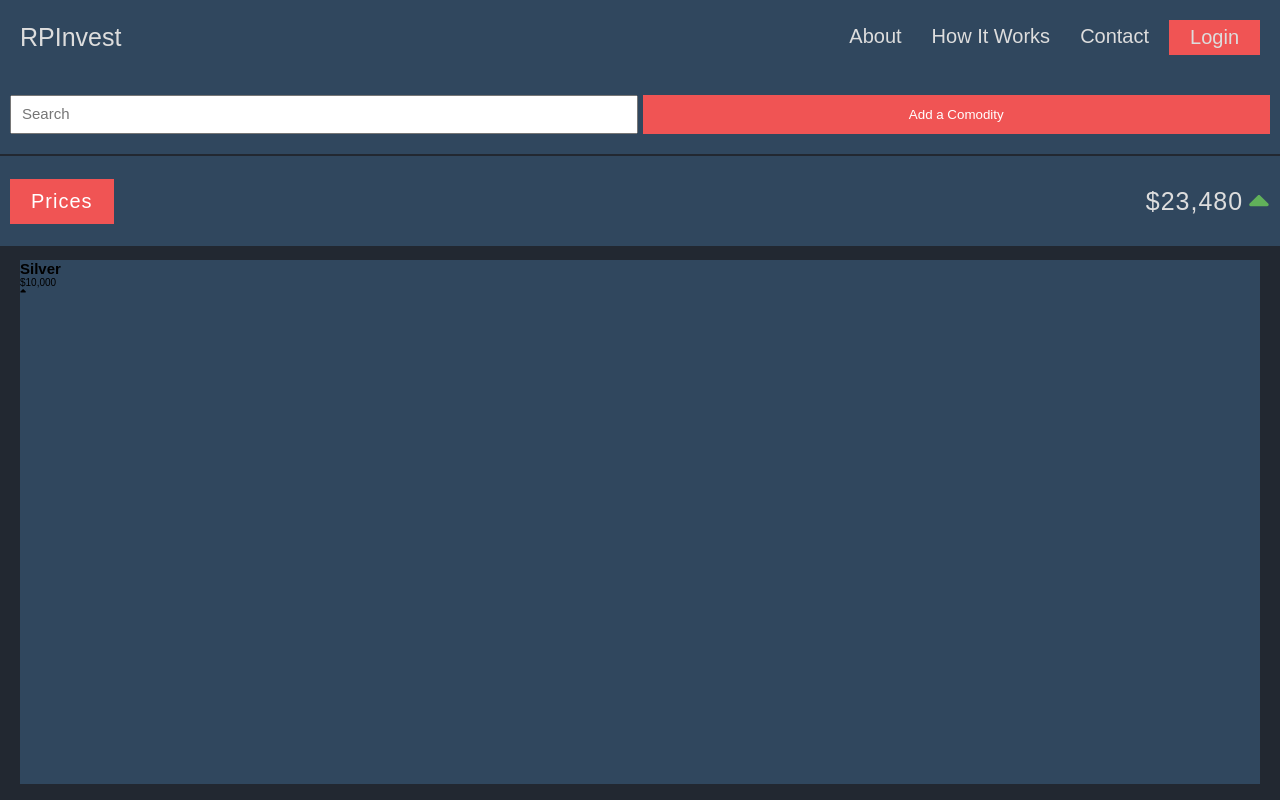
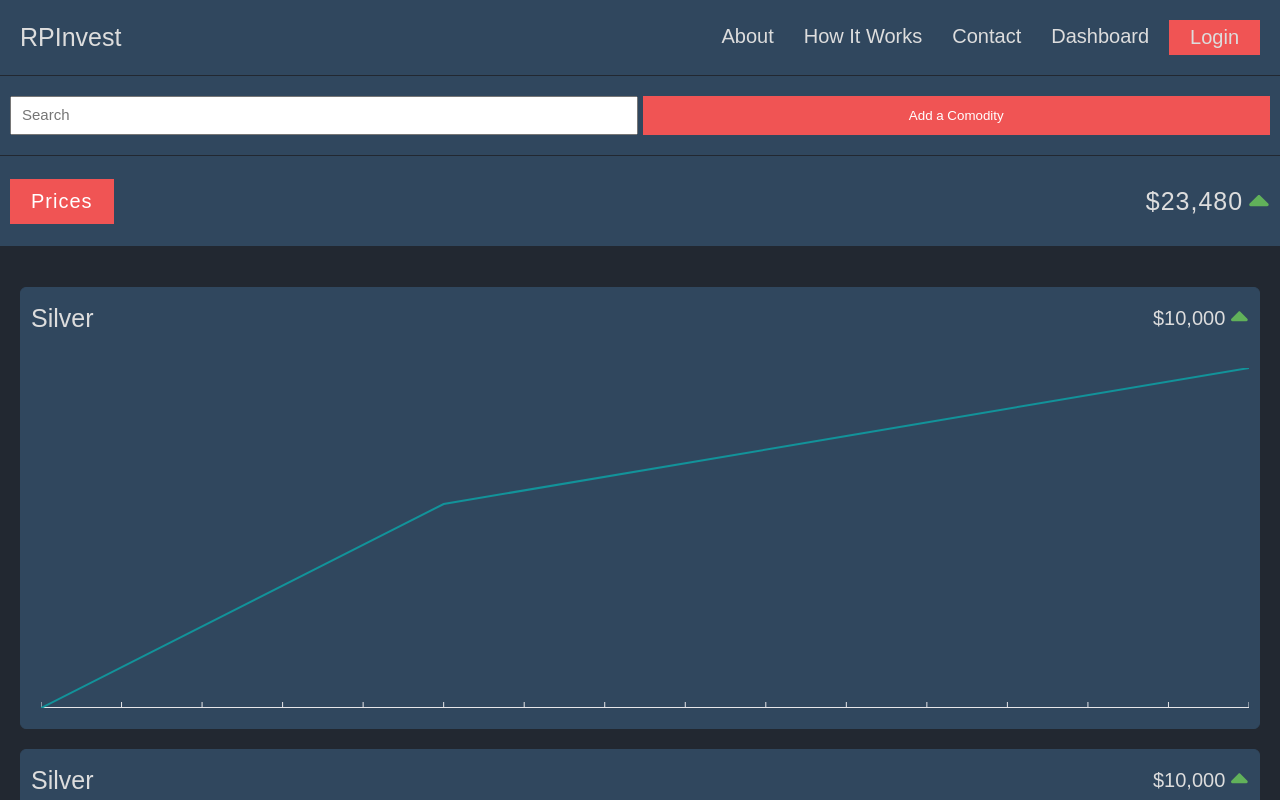
Before and after one commit to Wyatth7/RPInvest, a React (Create React App) app: page /dashboard in a window 1280 px wide. Shown: the top 800 px of the page. Built offline with nearby package versions, Linux system fonts and the light colour scheme; a web font is replaced by a local one.

Commit message:
Added Dashboard, and ChartItem components

```diff
--- a/package.json
+++ b/package.json
@@ -16,6 +16,7 @@
     "react-dom": "^17.0.1",
     "react-router-dom": "^5.2.0",
     "react-scripts": "4.0.3",
+    "react-vis": "^1.11.7",
     "sass": "^1.32.8",
     "web-vitals": "^1.1.1"
   },
--- a/src/components/Nav/Nav.js
+++ b/src/components/Nav/Nav.js
@@ -23,6 +23,8 @@ const Nav = (props) => {
           title="How It Works"
         />
         <BaseLinks className="generic-btn" to="/contact" title="Contact" />
+        <BaseLinks className="generic-btn" to="/dashboard" title="Dashboard" />
+
         <LoginLink className="login-btn" title="Login" />
       </div>
     </div>
--- a/src/components/pages/DashBoard/ChartItem/ChartItem.js
+++ b/src/components/pages/DashBoard/ChartItem/ChartItem.js
@@ -1,25 +1,74 @@
-import React, { useMemo } from "react";
+import React, { useEffect, useMemo, useState } from "react";
 
 // ICONS
 import { FontAwesomeIcon } from "@fortawesome/react-fontawesome";
 import * as solid from "@fortawesome/free-solid-svg-icons";
 
 // GRAPHS
-import { Chart } from "react-charts";
+import {
+  Crosshair,
+  HorizontalGridLines,
+  LineMarkSeries,
+  LineSeries,
+  LineSeriesCanvas,
+  MarkSeries,
+  XAxis,
+  XYPlot,
+  YAxis,
+} from "react-vis";
+import "./../../../../../node_modules/react-vis/dist/style.css";
 
 const ChartItem = (props) => {
+  const [width, setWidth] = useState(238);
+  const [height, setHeight] = useState(340);
+  const [resize, setResize] = useState(false);
+
+  const catchResize = (e) => {
+    e.preventDefault();
+    setResize(!resize);
+  };
+
+  useEffect(() => {
+    window.addEventListener("resize", catchResize);
+    return () => window.removeEventListener("resize", catchResize);
+  });
+
+  useEffect(() => {
+    const width = document.getElementById("chartItem").offsetWidth;
+    setWidth(width - 30);
+  }, [setWidth, setHeight, resize]);
+
   return (
     <div className="ChartItem">
       <div className="name-price">
         <div className="investment--name">
-          <h2>Silver</h2>
+          <p>Silver</p>
         </div>
         <div className="investment--value">
           <p className="amount">$10,000</p>
           <FontAwesomeIcon className="arrow-icon" icon={solid.faSortUp} />
         </div>
       </div>
-      <div className="chart-content"></div>
+      <div id="chartItem" className="chart-content">
+        <XYPlot
+          className="chart-plot"
+          width={width}
+          height={height}
+          margin={{ left: 0, right: 0, top: 0, bottom: 0 }}
+        >
+          <XAxis />
+          <Crosshair />
+          <LineSeries
+            className="chart"
+            data={[
+              { x: 1, y: 0 },
+              { x: 2, y: 3 },
+              { x: 3, y: 4 },
+              { x: 4, y: 5 },
+            ]}
+          />
+        </XYPlot>
+      </div>
     </div>
   );
 };
--- a/src/components/pages/DashBoard/ChartItem/_ChartItem.scss
+++ b/src/components/pages/DashBoard/ChartItem/_ChartItem.scss
@@ -1,8 +1,54 @@
 .ChartItem {
+  margin: 2rem 0;
   background-color: $navy;
+  border: 1px solid $navy;
+  border-radius: 6px;
+
+  .name-price {
+    padding: 1rem;
+    display: flex;
+    justify-content: space-between;
+
+    .investment {
+      &--name {
+        display: flex;
+        justify-content: center;
+        align-items: center;
+        font-size: 2.5rem;
+        color: $gray;
+      }
+
+      &--value {
+        display: flex;
+        justify-content: center;
+        align-items: center;
+        font-size: 2rem;
+
+        .amount {
+          color: $gray;
+        }
+
+        .arrow-icon {
+          margin-left: 0.5rem;
+          margin-top: 1rem;
+          height: 100%;
+          display: flex;
+          justify-content: center;
+          align-items: center;
+          font-size: 3rem;
+          color: $green;
+        }
+      }
+    }
+  }
 
   .chart-content {
-    height: 40rem;
     width: 100%;
+    height: 100%;
+
+    .chart-plot {
+      .chart {
+      }
+    }
   }
 }
--- a/src/components/pages/DashBoard/DashBoard.js
+++ b/src/components/pages/DashBoard/DashBoard.js
@@ -1,11 +1,26 @@
-import React from "react";
+import React, { useEffect, useState } from "react";
 
 // ICONS
 import { FontAwesomeIcon } from "@fortawesome/react-fontawesome";
 import * as solid from "@fortawesome/free-solid-svg-icons";
+
 import ChartItem from "./ChartItem/ChartItem";
 
 const DashBoard = (props) => {
+  const [fixedPrice, setFixedPrice] = useState("");
+
+  const scrollListener = (e) => {
+    e.preventDefault();
+    window.pageYOffset >= 157
+      ? setFixedPrice("fixed-price")
+      : setFixedPrice("");
+  };
+
+  useEffect(() => {
+    window.addEventListener("scroll", scrollListener);
+    return () => window.removeEventListener("scroll", scrollListener);
+  });
+
   return (
     <div className="DashBoard">
       <div className="search-add-tab">
@@ -20,7 +35,7 @@ const DashBoard = (props) => {
         <div className="desk-search-add-tab"></div>
       </div>
       <div className="price-tab">
-        <div className="mobile-price">
+        <div className={`mobile-price ${fixedPrice}`}>
           <div className="price-btn">
             <button>Prices</button>
           </div>
@@ -33,7 +48,14 @@ const DashBoard = (props) => {
         </div>
         <div className="desk-price"></div>
       </div>
-      <div className="chart-content">
+      <div
+        className={`chart-content ${
+          fixedPrice.length > 1 ? "new-chart-content" : ""
+        }`}
+      >
+        <ChartItem />
+        <ChartItem />
+        <ChartItem />
         <ChartItem />
       </div>
     </div>
--- a/src/components/pages/DashBoard/_DashBoard.scss
+++ b/src/components/pages/DashBoard/_DashBoard.scss
@@ -2,7 +2,7 @@
   position: relative;
 
   .price-tab {
-    position: fixed;
+    // position: fixed;
     width: 100%;
 
     .mobile-price {
@@ -68,7 +68,7 @@
     .mobile-search-add-tab {
       display: flex;
       padding: 2rem 1rem;
-      border-bottom: 1px solid $black;
+      border-top: 1px solid $black;
 
       .search {
         height: 100%;
@@ -104,7 +104,19 @@
   }
 
   .chart-content {
-    margin-top: 8.5rem;
+    // margin-top: 8.5rem;
     padding: 2rem;
   }
 }
+
+.fixed-price {
+  position: fixed;
+  width: 100%;
+  top: 0;
+  left: 0;
+  z-index: 100;
+}
+
+.new-chart-content {
+  margin-top: 8.5rem;
+}
--- a/src/styles/css/styles.css
+++ b/src/styles/css/styles.css
@@ -4,11 +4,14 @@
 *::after {
   margin: 0;
   padding: 0;
-  box-sizing: border-box; }
+  box-sizing: inherit; }
 
 html {
   font-family: "Recursive", sans-serif;
   font-size: 62.5%; }
+
+body {
+  box-sizing: border-box; }
 
 .App {
   display: flex;
@@ -407,7 +410,6 @@ html {
 .DashBoard {
   position: relative; }
   .DashBoard .price-tab {
-    position: fixed;
     width: 100%; }
     .DashBoard .price-tab .mobile-price {
       display: flex;
@@ -454,7 +456,7 @@ html {
     .DashBoard .search-add-tab .mobile-search-add-tab {
       display: flex;
       padding: 2rem 1rem;
-      border-bottom: 1px solid #222831; }
+      border-top: 1px solid #222831; }
       .DashBoard .search-add-tab .mobile-search-add-tab .search {
         height: 100%;
         width: 50%; }
@@ -479,11 +481,49 @@ html {
           border: 2px solid #f05454;
           color: #fff; }
   .DashBoard .chart-content {
-    margin-top: 8.5rem;
     padding: 2rem; }
 
+.fixed-price {
+  position: fixed;
+  width: 100%;
+  top: 0;
+  left: 0;
+  z-index: 100; }
+
+.new-chart-content {
+  margin-top: 8.5rem; }
+
 .ChartItem {
-  background-color: #30475e; }
+  margin: 2rem 0;
+  background-color: #30475e;
+  border: 1px solid #30475e;
+  border-radius: 6px; }
+  .ChartItem .name-price {
+    padding: 1rem;
+    display: flex;
+    justify-content: space-between; }
+    .ChartItem .name-price .investment--name {
+      display: flex;
+      justify-content: center;
+      align-items: center;
+      font-size: 2.5rem;
+      color: #dddddd; }
+    .ChartItem .name-price .investment--value {
+      display: flex;
+      justify-content: center;
+      align-items: center;
+      font-size: 2rem; }
+      .ChartItem .name-price .investment--value .amount {
+        color: #dddddd; }
+      .ChartItem .name-price .investment--value .arrow-icon {
+        margin-left: 0.5rem;
+        margin-top: 1rem;
+        height: 100%;
+        display: flex;
+        justify-content: center;
+        align-items: center;
+        font-size: 3rem;
+        color: #61b15a; }
   .ChartItem .chart-content {
-    height: 40rem;
-    width: 100%; }
+    width: 100%;
+    height: 100%; }
--- a/src/styles/scss/_base.scss
+++ b/src/styles/scss/_base.scss
@@ -3,12 +3,16 @@
 *::after {
   margin: 0;
   padding: 0;
-  box-sizing: border-box;
+  box-sizing: inherit;
 }
 
 html {
   font-family: "Recursive", sans-serif;
   font-size: 62.5%;
+}
+
+body {
+  box-sizing: border-box;
 }
 
 .App {
```
Also changed, not shown: 1 other file (tests, documents, lock files or other folders).
